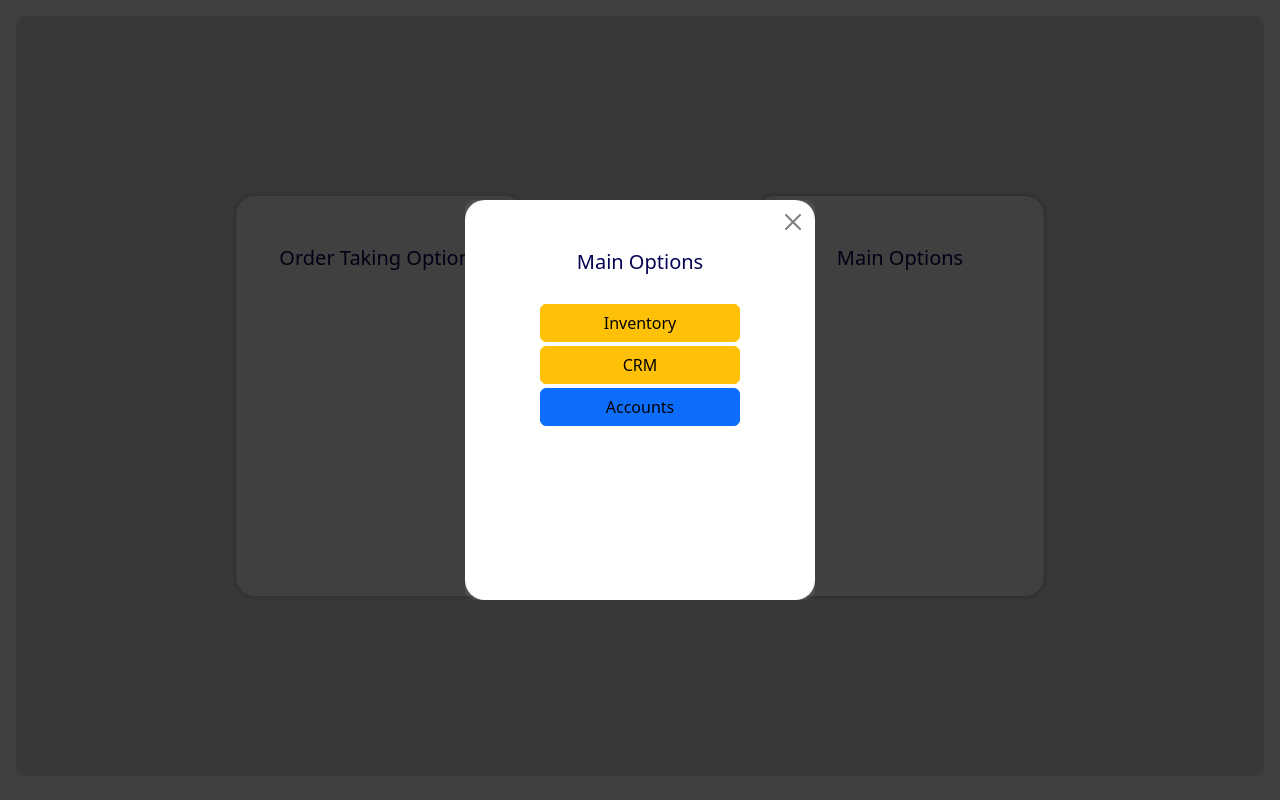
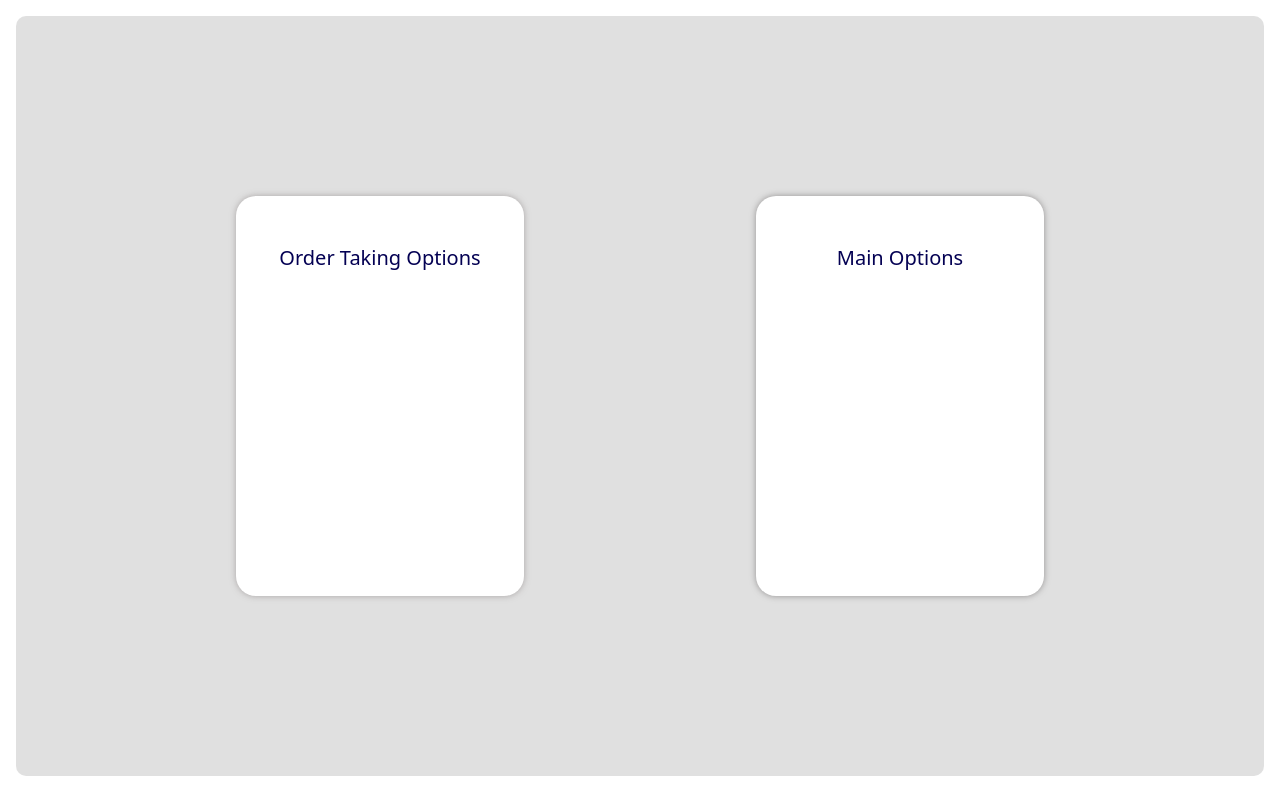
Before and after one commit to muhammedashifpa/zres, a React (Create React App) app: page /pos/pos-options in a window 1280 px wide. Built offline with nearby package versions, Linux system fonts and the light colour scheme.

Commit message:
order option modal set

```diff
--- a/src/App.js
+++ b/src/App.js
@@ -8,11 +8,13 @@ import {
 } from "react-router-dom";
 import Pos from './components/pos/Pos';
 import Kds from './components/kds/Kds';
+import Modal from './components/utils/Modal/Modal';
 
 
 function App() {
   return (
     <div className="App">
+      {/* <Modal open={true} element={'dfasfasd'} title={'hello'}/> */}
       <Routes>
         <Route path="" element={<Navigate to={'pos/'} />} />
         <Route path="pos/*" element={<Pos />} />
--- a/src/components/pos/options/Options.jsx
+++ b/src/components/pos/options/Options.jsx
@@ -8,10 +8,6 @@ const Options = () => {
 
   return (
     <>
-      {/* <div>Options</div>
-    <OrderTakingOption/>
-    <MainOption/> */}
-
       <div className="p-3">
         <OptionsOuter className="row m-0 flex align-items-center justify-content-evenly">
           <div className="col-3 text-center">
@@ -22,7 +18,6 @@ const Options = () => {
           </div>
         </OptionsOuter>
       </div>
-      <Modal open  />
     </>
   );
 }
--- a/src/components/pos/options/components/OrderOption.jsx
+++ b/src/components/pos/options/components/OrderOptionForModal.jsx
@@ -3,44 +3,44 @@ import styled from 'styled-components';
 
 const OrderTaking = true;
 
-export const OrderOption = () => {
+export const OrderOptionForModal = () => {
   return (
     <OrderOptions>
       {!OrderTaking === true ? (
         <>
-          <h5 className="">Order Taking Options</h5>
+          {/* <h5 className="">Order Taking Options</h5> */}
           <div className="buttons mt-3">
-            <button type="button" class="btn btn-warning d-block mx-auto my-1">
+            <button type="button" className="btn btn-warning d-block mx-auto my-1">
               Existing Check
             </button>
-            <button type="button" class="btn btn-warning d-block mx-auto my-1">
+            <button type="button" className="btn btn-warning d-block mx-auto my-1">
               New Check
             </button>
-            <button type="button" class="btn btn-success d-block mx-auto my-1">
+            <button type="button" className="btn btn-success d-block mx-auto my-1">
               Walk-In
             </button>
-            <button type="button" class="btn btn-success d-block mx-auto my-1">
+            <button type="button" className="btn btn-success d-block mx-auto my-1">
               Dine-In
             </button>
-            <button type="button" class="btn btn-success d-block mx-auto my-1">
+            <button type="button" className="btn btn-success d-block mx-auto my-1">
               Take Away
             </button>
-            <button type="button" class="btn btn-danger d-block mx-auto my-1">
+            <button type="button" className="btn btn-danger d-block mx-auto my-1">
               Delivery
             </button>
           </div>
         </>
       ) : (
         <>
-          <h5 className="">Main Options</h5>
+          {/* <h5 className="">Main Options</h5> */}
           <div className="buttons mt-3">
-            <button type="button" class="btn btn-warning d-block mx-auto my-1">
+            <button type="button" className="btn btn-warning d-block mx-auto my-1">
               Inventory
             </button>
-            <button type="button" class="btn btn-warning d-block mx-auto my-1">
+            <button type="button" className="btn btn-warning d-block mx-auto my-1">
               CRM
             </button>
-            <button type="button" class="btn btn-primary d-block mx-auto my-1">
+            <button type="button" className="btn btn-primary d-block mx-auto my-1">
               Accounts
             </button>
           </div>
@@ -51,7 +51,7 @@ export const OrderOption = () => {
 }
 
 const OrderOptions = styled.div`
-  height: 400px;
+  /* height: 400px;
   background: white;
   border-radius: 20px;
   padding-top: 50px;
@@ -66,5 +66,5 @@ const OrderOptions = styled.div`
   }
   button:hover {
     color: white;
-  }
+  } */
 `;
--- a/src/components/pos/options/components/OrderTakingOption.jsx
+++ b/src/components/pos/options/components/OrderTakingOption.jsx
@@ -1,12 +1,30 @@
-import React from 'react'
+import React, { useState } from 'react'
 import styled from 'styled-components'
+import Modal from '../../../utils/Modal/Modal';
+import { OrderOptionForModal } from './OrderOptionForModal';
 
 const OrderTakingOption = () => {
+  const [modalOpen,setModalOpen] = useState();
+
+  const closeHandler = () => {
+    setModalOpen(null)
+  }
+
+  const openHandler = () => {
+    setModalOpen(true)
+    console.log(setModalOpen(true))
+  }
   return (
-    <OrderOptions>
+    <>
+    <OrderOptions onClick={openHandler}>
       <h5 className=''>Order Taking Options</h5>
-
     </OrderOptions>
+      {modalOpen&&<Modal
+      title={'Order Taking Options'}
+      element={<OrderOptionForModal/>}
+      onClose={closeHandler}
+      />}
+    </>
   );
 }
 
--- a/src/components/utils/Modal/Modal.jsx
+++ b/src/components/utils/Modal/Modal.jsx
@@ -2,20 +2,22 @@ import React from 'react'
 import Backdrop from './utils/Backdrop'
 import  ReactDOM from 'react-dom';
 import ModalOverlay from './utils/ModalOverlay';
-import { OrderOption } from '../../pos/options/components/OrderOption';
 
 const Modal = (props) => {
+  console.log(props.onClose)
   return (
     <>
-        {props.open&&ReactDOM.createPortal(
+        {ReactDOM.createPortal(
             <Backdrop onClose={props.onClose} />,
             document.getElementById('backdrop-root')
         )}
-        {props.open&&ReactDOM.createPortal(
+        {ReactDOM.createPortal(
             <ModalOverlay
             onClose={props.onClose}
+            title={props.title}
             >
-               <OrderOption classname="text-center" />
+               {/* <OrderOption classname="text-center" /> */}
+               {props.element}
             </ModalOverlay>,
             document.getElementById('overlay-root')
         )}
--- a/src/components/utils/Modal/utils/ModalOverlay.jsx
+++ b/src/components/utils/Modal/utils/ModalOverlay.jsx
@@ -7,14 +7,14 @@ const ModalOverlay = (props) => {
   return (
     <>
       <div className="col-4">
-        <ModalOverlayWrapper className="">
+        <ModalOverlayWrapper className="card">
           <button
             type="button"
-            class="btn-close position-absolute"
+            className="btn-close position-absolute"
             onClick={props.onClose}
           ></button>
-          {props.title && <h5 class="card-header text-center fw-bold">{props.title}</h5>}
-          <div class="card-body text-center">{props.children}</div>
+          {props.title && <h5 className="card-header text-center fw-bold">{props.title}</h5>}
+          <div className="card-body text-center">{props.children}</div>
         </ModalOverlayWrapper>
       </div>
     </>
```
